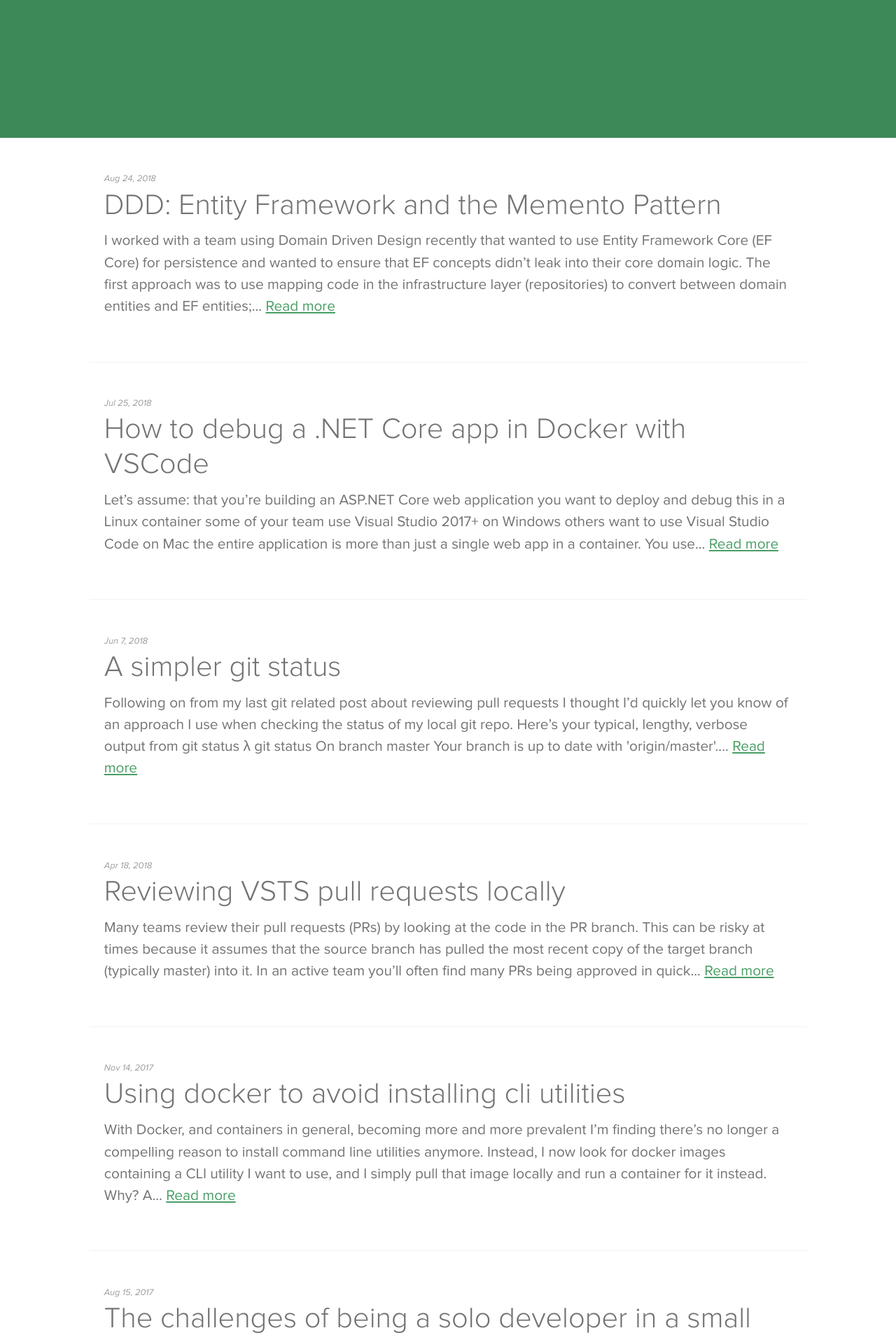
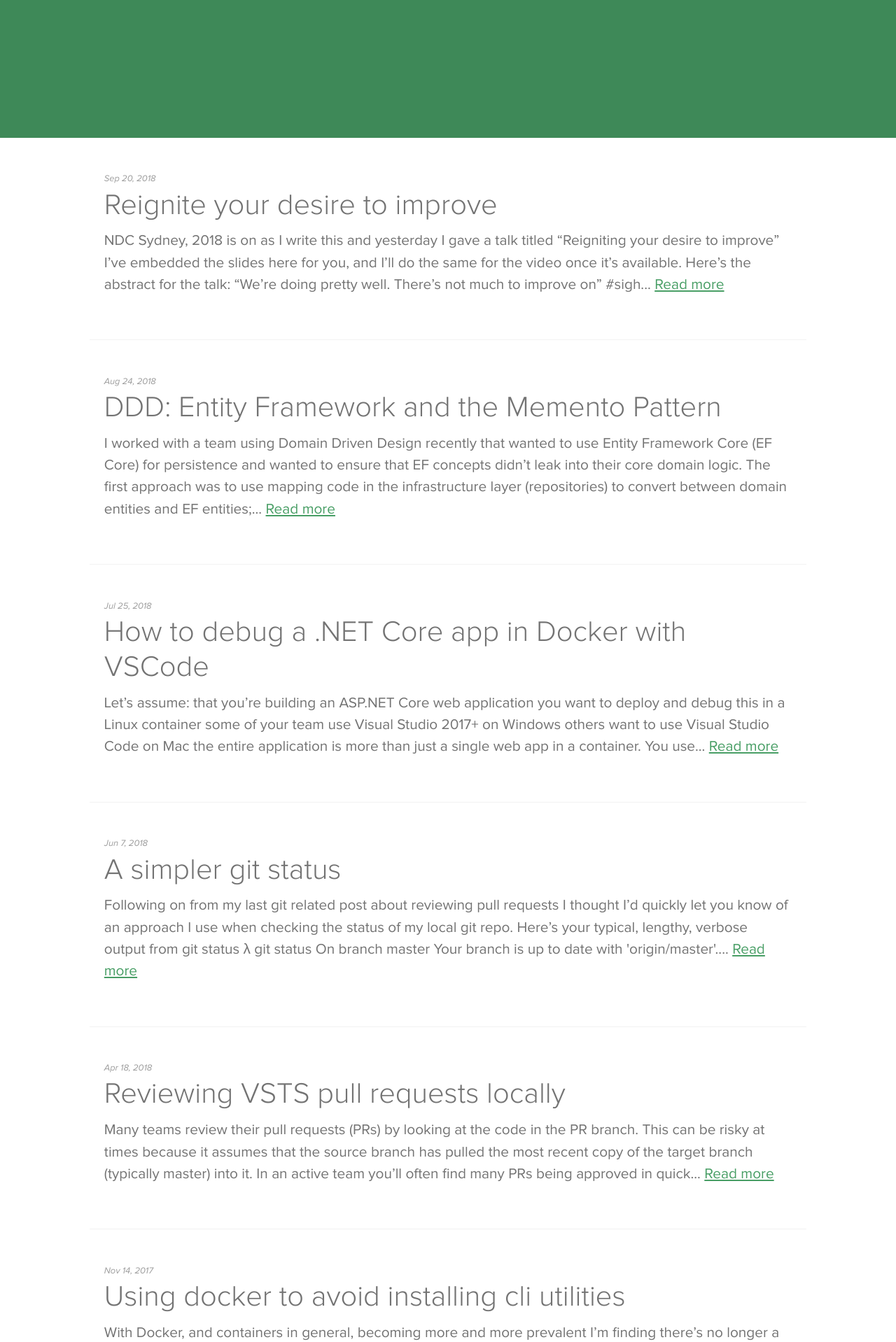
Before and after one commit to rbanks54/rbanks54.github.io, a Jekyll site: the page built from blog/index.html, in a window 1280 px wide. Shown: the part 323-2241 px from the top of the page at 70% size. Built offline with Jekyll 4.4.1, drawn with Linux system fonts in a browser that asks for light colours; nearby versions of some CDN libraries; some web fonts are replaced; the list of posts is cut into pages by our own code; a style sheet for code colours, icons or effects is not loaded; some of the changed text lies outside the part shown.

Commit message:
ndc 2018 post

```diff
--- /dev/null
+++ b/_posts/2018-09-21-reignite-your-desire-to-improve.md
@@ -0,0 +1,22 @@
+---
+layout: post
+title: Reignite your desire to improve
+date: '2018-09-21T09:00:00.001+10:00'
+author: Richard Banks
+---
+
+NDC Sydney, 2018 is on as I write this and yesterday I gave a talk titled "Reigniting your desire to improve"
+
+I've embedded the slides here for you, and I'll do the same for the video once it's available.
+
+Here's the abstract for the talk:
+
+> "We're doing pretty well. There's not much to improve on" #sigh
+>
+> It's so, so easy to get improvement fatigue. To become overly familiar and comfortable with the little dysfunctions in how you and your team work. To stop improving and start missing out on the fresh ideas and experiments that could elevate your team beyond the level they're currently working at.
+>
+>Let's explore the common problems teams often become comfortable with, and ideas for addressing them. Let's explore what you could try that can help your team think differently, to challenge the status quo, and to help you and your team reinvigorate your desire to improve and to raise your game to the next level!
+
+<iframe src="//www.slideshare.net/slideshow/embed_code/key/cfkia3NevHLwJy" width="595" height="375" frameborder="0" marginwidth="0" marginheight="0" scrolling="no" style="border:1px solid #CCC; border-width:1px; margin-bottom:5px; max-width: 100%;" allowfullscreen> </iframe>
+
+If you've ever been in a team that seems to have hit the wall, or you've hit the wall yourself then there may be something in this talk that you'll find helpful.
```
Also changed, not shown: _config.yml (line endings or trailing spaces), 1 other file.
